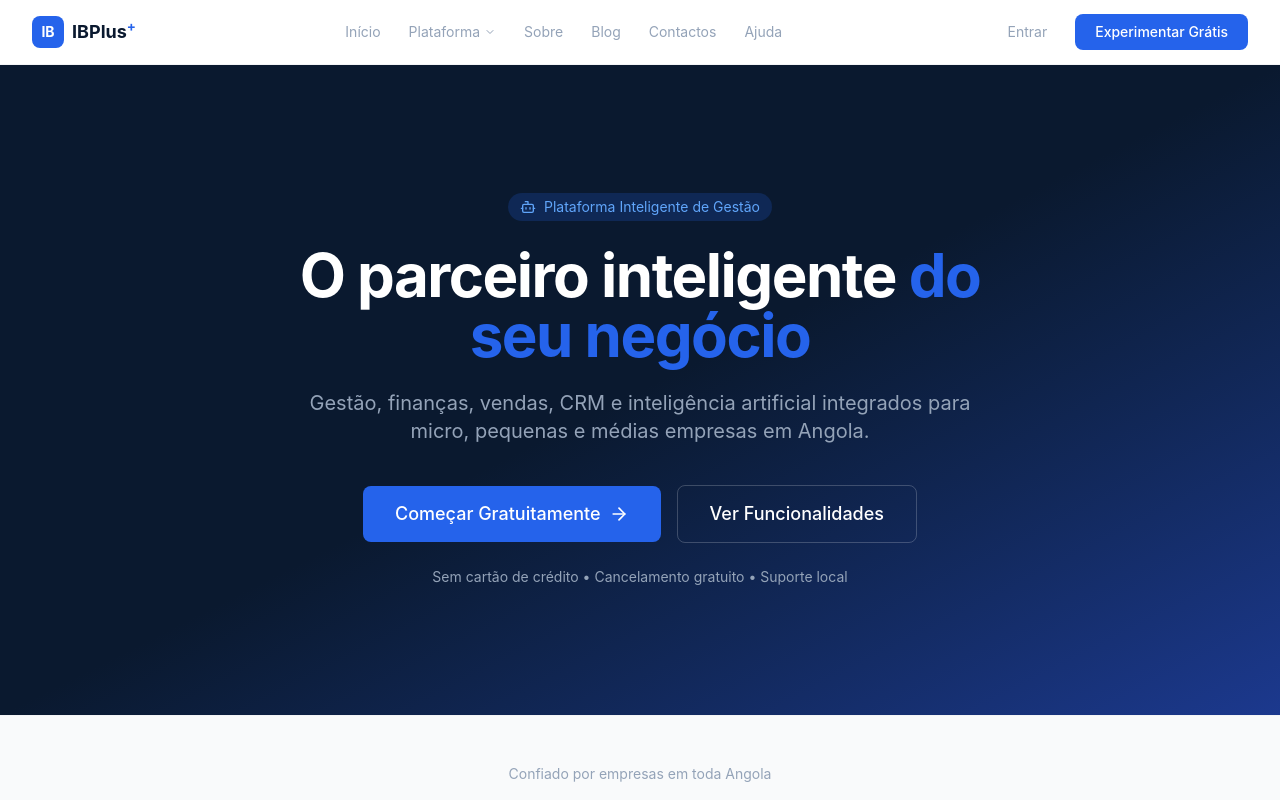
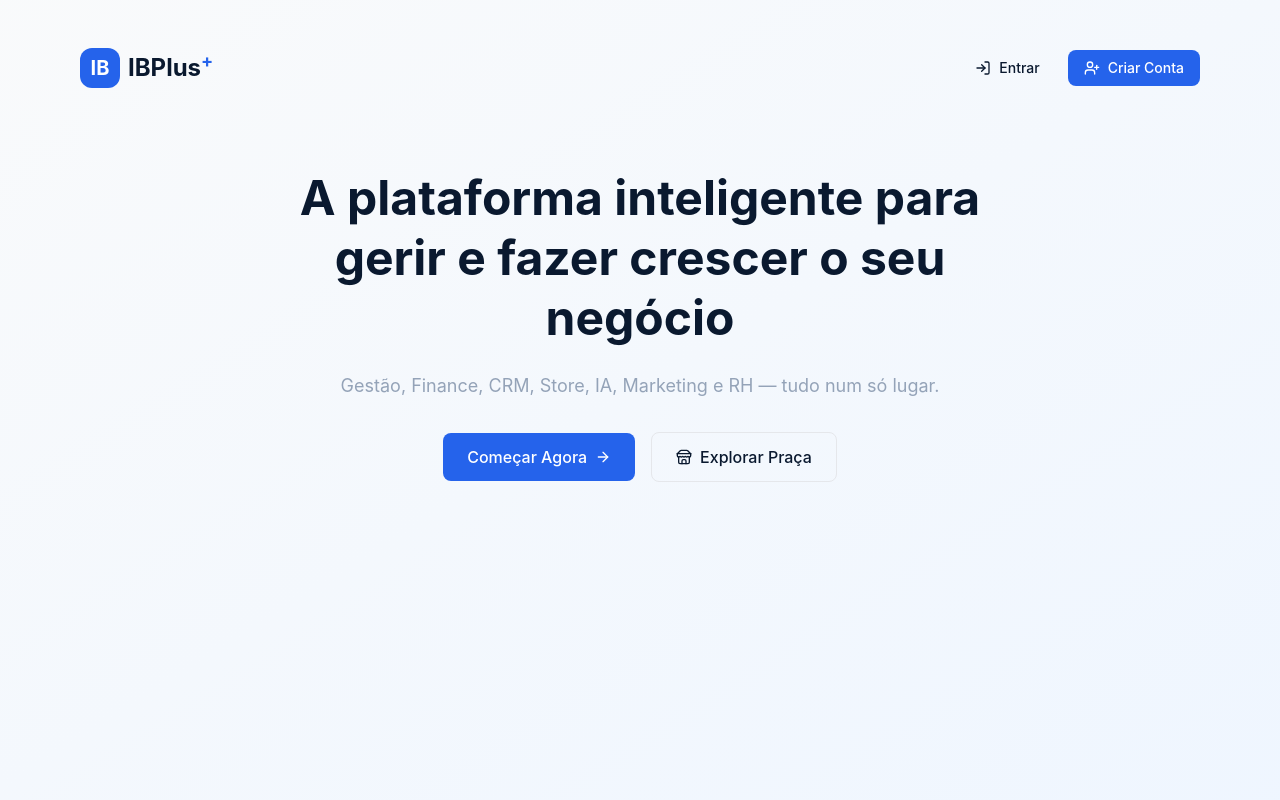
Before and after one commit to niltongraca/ibplus, a Next.js app: page / in a window 1280 px wide. Shown: the top 800 px of the page. Built offline with nearby package versions, Linux system fonts and the light colour scheme; no server answers.

Commit message:
feat: add landing page at / with auth-aware redirect

```diff
--- /dev/null
+++ b/src/app/page.tsx
@@ -0,0 +1,67 @@
+"use client";
+
+import { useEffect } from "react";
+import Link from "next/link";
+import { useRouter } from "next/navigation";
+import { useAuth } from "@/contexts/AuthContext";
+import { Store, ArrowRight, LogIn, UserPlus } from "lucide-react";
+
+export default function HomePage() {
+  const { user, loading } = useAuth();
+  const router = useRouter();
+
+  useEffect(() => {
+    if (!loading && user) {
+      const defaultRoute = user.role === "admin" ? "/admin" : "/gestao/dashboard";
+      router.replace(defaultRoute);
+    }
+  }, [user, loading, router]);
+
+  if (loading) {
+    return (
+      <div className="min-h-screen bg-gradient-to-br from-gray-50 to-blue-50 flex items-center justify-center">
+        <div className="animate-pulse text-ib-muted">A carregar...</div>
+      </div>
+    );
+  }
+
+  if (user) return null;
+
+  return (
+    <div className="min-h-screen bg-gradient-to-br from-gray-50 to-blue-50">
+      <div className="max-w-6xl mx-auto px-4 py-12">
+        <div className="flex items-center justify-between mb-20">
+          <div className="flex items-center gap-2">
+            <div className="h-10 w-10 rounded-xl bg-ib-accent flex items-center justify-center font-bold text-xl text-white">IB</div>
+            <span className="font-bold text-2xl text-ib-primary">IBPlus<sup className="text-ib-accent font-bold">+</sup></span>
+          </div>
+          <div className="flex items-center gap-3">
+            <Link href="/login" className="flex items-center gap-2 px-4 py-2 text-sm font-medium text-ib-primary hover:bg-gray-100 rounded-lg transition-colors">
+              <LogIn className="w-4 h-4" /> Entrar
+            </Link>
+            <Link href="/cadastro" className="flex items-center gap-2 px-4 py-2 text-sm font-medium bg-ib-accent text-white rounded-lg hover:bg-blue-700 transition-colors">
+              <UserPlus className="w-4 h-4" /> Criar Conta
+            </Link>
+          </div>
+        </div>
+
+        <div className="text-center max-w-3xl mx-auto mb-16">
+          <h1 className="text-5xl font-bold text-ib-primary mb-6 leading-tight">
+            A plataforma inteligente para gerir e fazer crescer o seu negócio
+          </h1>
+          <p className="text-lg text-ib-muted mb-8">
+            Gestão, Finance, CRM, Store, IA, Marketing e RH — tudo num só lugar.
+          </p>
+          <div className="flex items-center justify-center gap-4">
+            <Link href="/cadastro" className="inline-flex items-center gap-2 px-6 py-3 bg-ib-accent text-white rounded-lg font-medium hover:bg-blue-700 transition-colors text-base">
+              Começar Agora <ArrowRight className="w-4 h-4" />
+            </Link>
+            <Link href="/praca" className="inline-flex items-center gap-2 px-6 py-3 border border-gray-200 text-ib-primary rounded-lg font-medium hover:bg-gray-50 transition-colors text-base">
+              <Store className="w-4 h-4" /> Explorar Praça
+            </Link>
+          </div>
+        </div>
+      </div>
+    </div>
+  );
+}
```
